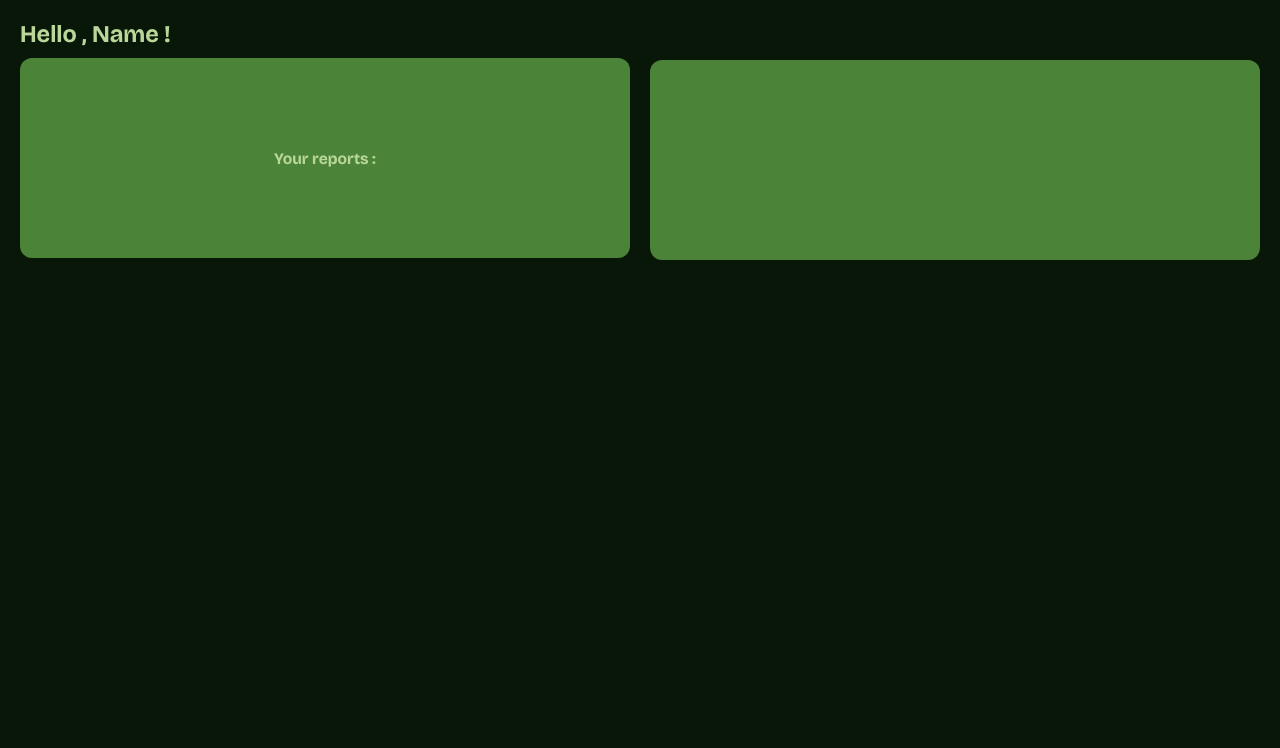
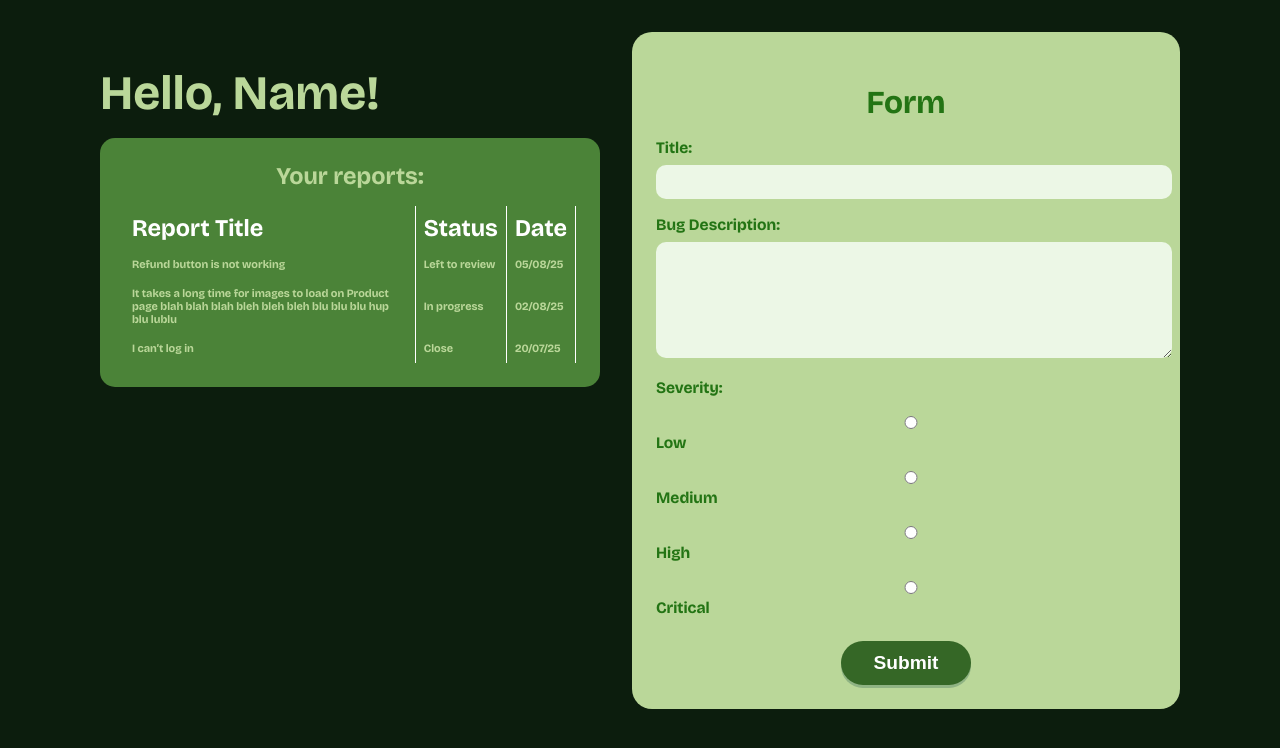
Before and after one commit to sukka-t/BugTracker-Lite, a plain HTML site: page Frontend/userPage.html in a window 1280 px wide. Drawn offline with Linux system fonts and the light colour scheme.

Commit message:
user page

```diff
--- a/Frontend/user.css
+++ b/Frontend/user.css
@@ -12,66 +12,139 @@
     font-style: normal;
 }
 
-* {
+body {
   margin: 0;
-  padding: 0;
-  box-sizing: border-box;
-}
-
-body {
   font-family: 'Bricolage Grotesque', 'Darker Grotesque';
-  background-color: #081707;
-  padding: 20px;
+  background-color: #0c1d0d;
+  color: white;
 }
 
 .container {
   display: flex;
   flex-wrap: wrap;
-  gap: 20px;
+  gap: 2rem;
   justify-content: center;
+  padding: 2rem;
 }
 
-.left-section {
-  flex: 1 1 300px;
-  min-width: 250px;
+.left {
+  flex: 1 1 350px;
+  max-width: 500px;
 }
 
-.text {
-  font-size: 1.5rem;
-  margin-bottom: 10px;
+.left h1 {
+  font-size: 3rem;
   color: #bad799;
+  margin-bottom: 1rem;
 }
 
-.right-section {
-  flex: 1 1 300px;
-  min-width: 250px;
-  padding-top: 2.5rem;
+.reports-box {
+  background-color: #4b8338;
+  padding: 1.5rem;
+  border-radius: 15px;
 }
 
-.report-box{
-    height: 200px;
-  background-color: #4b8338;
-  border-radius: 12px;
-  display: flex;
-  align-items: center;
-  justify-content: center;
-
+.reports-title {
+  text-align: center;
+  font-size: 1.5rem;
+  font-weight: bold;
+  color: #bad799;
+  margin-bottom: 1rem;
 }
 
-.report-box h3{
-    font-size: 1rem;
-    align-self: flex-start;
-    align-self: center;
-    color: #bad799;
+table {
+  width: 100%;
+  border-collapse: collapse;
 }
 
-.form-box {
-    height: 200px;
-  background-color: #4b8338;
-  border-radius: 12px;
-  display: flex;
-  align-items: center;
-  justify-content: center;
+td {
+  padding: 0.5rem;
+  text-align: left;
+  border-right: 1px solid white;
+  font-size:0.7rem;
+  color:#bad799;
+}
+
+th {
+  font-weight: bold;
+  padding: 0.5rem;
+  text-align: left;
+  border-right: 1px solid white;
+  font-size:1.5rem;
+}
+
+.right {
+  flex: 1 1 350px;
+  max-width: 500px;
+  background-color: #bad799;
+  padding: 1.5rem;
+  border-radius: 20px;
+  color: #237414;
+}
+
+.right h2 {
+  text-align: center;
+  font-size: 2rem;
+  margin-bottom: 1rem;
+}
+
+label {
+  display: block;
+  font-weight: bold;
+  margin-top: 1rem;
+  margin-bottom: 0.5rem;
+}
+
+input, textarea {
+  width: 100%;
+  padding: 0.5rem;
+  border-radius: 10px;
+  border: none;
+  font-size: 1rem;
+  background-color: #ecf7e6;
+}
+
+textarea {
+  height: 100px;
+  resize: vertical;
+}
+
+.severity {
+  margin-top: 1rem;
+  font-weight: bold;
+}
+
+.severity label {
+  font-weight: normal;
+  margin-right: 1rem;
+  color:#0c1d0d;
+}
+
+.submit-btn {
+  display: block;
+  margin: 1.5rem auto 0;
+  background-color: #356726;
   color: white;
-  font-size: 1.5rem;
+  font-weight: bold;
+  border: none;
+  border-radius: 25px;
+  padding: 0.7rem 2rem;
+  cursor: pointer;
+  font-size: 1.2rem;
+  box-shadow: 0 3px #8fb383;
 }
+
+.submit-btn:hover {
+  background-color: #2a541f;
+}
+
+/* Mobile adjustments */
+@media (max-width: 768px) {
+  .left h1 {
+    font-size: 2.2rem;
+    text-align: center;
+  }
+  .right h2 {
+    font-size: 1.6rem;
+  }
+}
--- a/Frontend/userPage.html
+++ b/Frontend/userPage.html
@@ -9,18 +9,54 @@
 </head>
 <body>
       <div class="container">
-    <div class="left-section">
-      <h2 class="text">Hello , Name !</h2>
-      <div class="report-box">
-        <h3> Your reports : </h3>
-
-      </div>
-    </div>
-    <div class="right-section">
-      <div class="form-box">
-
-      </div>
+  <div class="left">
+    <h1>Hello, Name!</h1>
+    <div class="reports-box">
+      <div class="reports-title">Your reports:</div>
+      <table>
+        <thead>
+          <tr>
+            <th>Report Title</th>
+            <th>Status</th>
+            <th>Date</th>
+          </tr>
+        </thead>
+        <tbody>
+          <tr>
+            <td>Refund button is not working</td>
+            <td>Left to review</td>
+            <td>05/08/25</td>
+          </tr>
+          <tr>
+            <td>It takes a long time for images to load on Product page blah blah blah bleh bleh bleh blu blu blu hup blu lublu</td>
+            <td>In progress</td>
+            <td>02/08/25</td>
+          </tr>
+          <tr>
+            <td>I can’t log in</td>
+            <td>Close</td>
+            <td>20/07/25</td>
+          </tr>
+        </tbody>
+      </table>
     </div>
   </div>
+  <div class="right">
+    <h2>Form</h2>
+    <label for="title">Title:</label>
+    <input type="text" id="title" name="title">
+
+    <label for="description">Bug Description:</label>
+    <textarea id="description" name="description"></textarea>
+
+    <div class="severity">Severity:</div>
+    <label><input type="radio" name="severity" value="Low"> Low</label>
+    <label><input type="radio" name="severity" value="Medium"> Medium</label>
+    <label><input type="radio" name="severity" value="High"> High</label>
+    <label><input type="radio" name="severity" value="Critical"> Critical</label>
+
+    <button class="submit-btn">Submit</button>
+  </div>
+</div>
 </body>
 </html>
```
